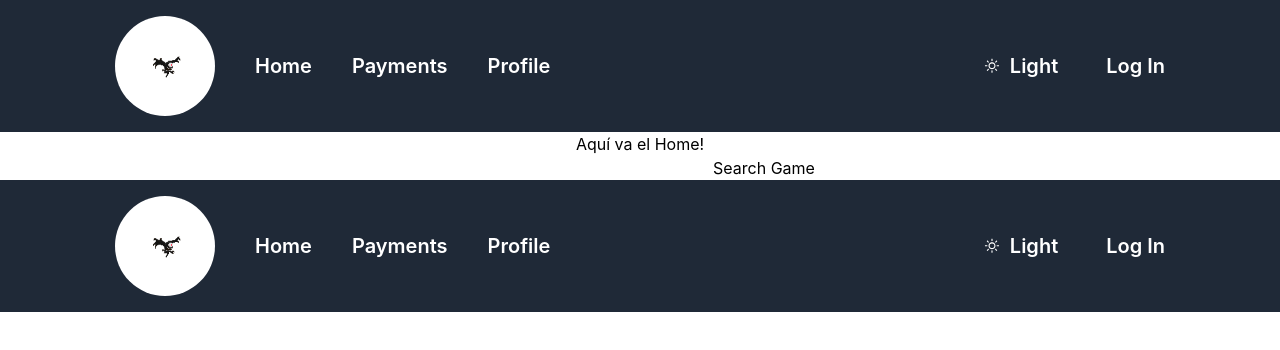
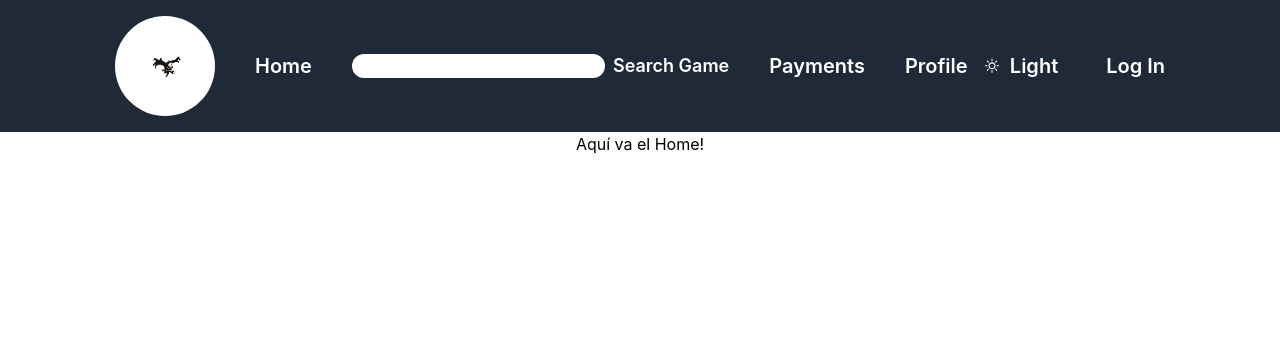
Before and after one commit to REVelazquez/Pf-LobbyLair, a React (Create React App) app in the folder client/: page / in a window 1280 px wide. Shown: the top 350 px of the page. Built offline with nearby package versions, Linux system fonts and the light colour scheme.

Commit message:
Agrego estilos a SearchBar

```diff
--- a/client/src/Components/NavBar/NavBar.jsx
+++ b/client/src/Components/NavBar/NavBar.jsx
@@ -4,6 +4,7 @@ import { auth, signOut } from "../../firebase/firebase";
 import { useNavigate } from "react-router-dom";
 import { WiDaySunny, WiMoonAltNew } from "react-icons/wi";
 import LobbyLogo from "../../Flight lobbylair.gif";
+import SearchBar from '../SearchBar/SearchBar';
 
 const NavBar = () => {
   const [theme, setTheme] = useState("light");
@@ -62,6 +63,7 @@ const NavBar = () => {
               Home
             </NavLink>
           </button>
+          <SearchBar/>
           <button>
             <NavLink
               to="/payment"
--- a/client/src/Components/SearchBar/Searchbar.jsx
+++ b/client/src/Components/SearchBar/Searchbar.jsx
@@ -20,9 +20,9 @@ const SearchBar = () => {
     }
    }
    return (
-    <div>
-        <input type='search' value={searchName.name} onChange={handleChange} />
-        <button onChange={handleSubmit}>Search Game</button>
+    <div >
+        <input type='search' value={searchName.name} onChange={handleChange}  class="rounded-full mr-2 text-center placeholder-center font-semibold"/>
+        <button onChange={handleSubmit} className="text-white text-lg font-semibold no-underline hover:text-gray-500">Search Game</button>
     </div>
    )
 }
--- a/client/src/Views/Home/Home.jsx
+++ b/client/src/Views/Home/Home.jsx
@@ -1,16 +1,9 @@
 import React from "react";
-import NavBar from '../../Components/NavBar/NavBar';
-import SearchBar from "../../Components/SearchBar/Searchbar";
-
 
 const Home = () => {
     return (
             <div>
                 <h1>Aquí va el Home!</h1>
-               <ul>
-                <li><SearchBar/></li>
-                <li><NavBar/></li>
-               </ul>
             </div>
     )
 }
```
